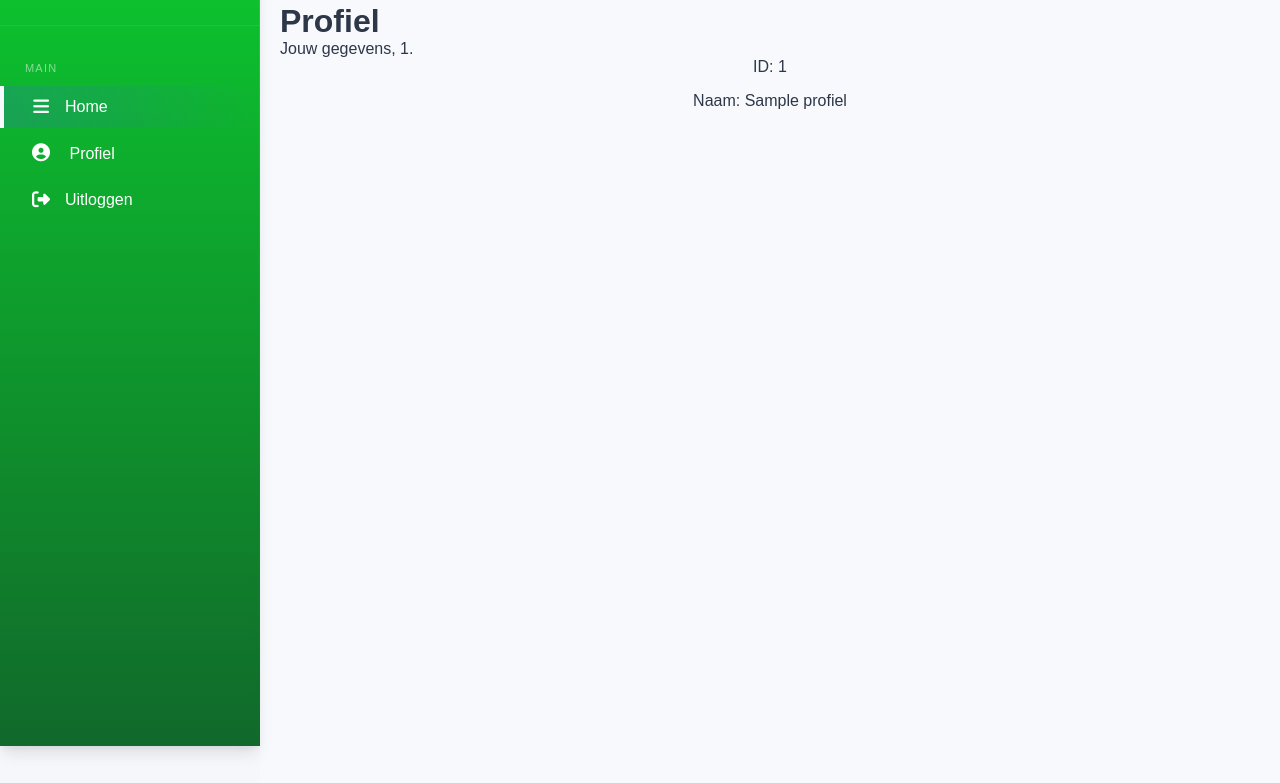
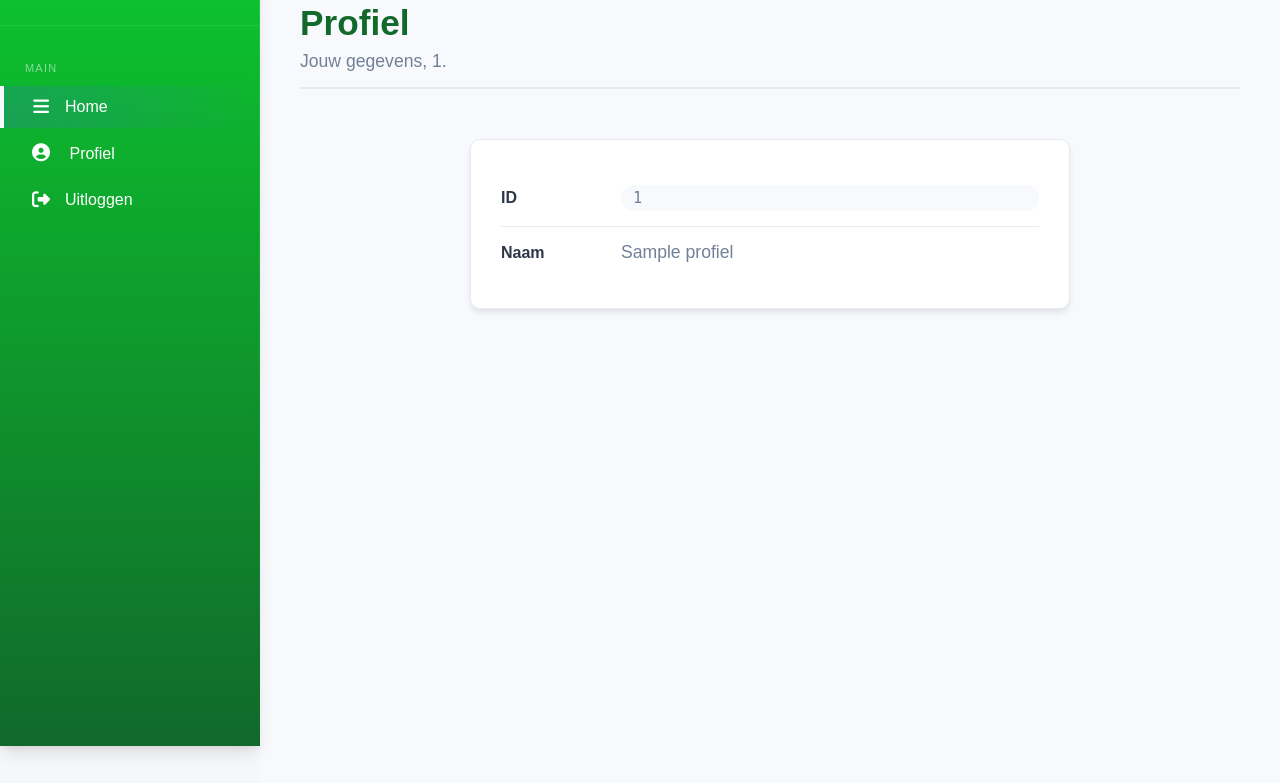
Before and after one commit to Laurens-1056274/W3_API_opdracht, a Flask app: template templates/pages/leerling/profiel.html in a window 1280 px wide. Shown: the part 54-837 px from the top of the page. Run offline with Flask 3, Linux system fonts and the light colour scheme; the visitor is signed in with stand-in values (Sample User, id 1); the template is opened without the code that fills it: most values are stand-ins (such as "Sample title", 1, 10 or a date in 2020).

Commit message:
ADD styling for profile card

```diff
--- a/static/base.css
+++ b/static/base.css
@@ -431,3 +431,107 @@
 .logout-container .yes:active {
     transform: translateY(0);
 }
+
+/* ===== PROFILE PAGE STYLES ===== */
+.profile-container {
+    display: flex;
+    justify-content: center;
+    width: 100%;
+    padding: 20px 0;
+}
+
+/* Profile card - centered with max width */
+.profile-card {
+    background: white;
+    border-radius: var(--radius, 10px);
+    box-shadow: var(--shadow-sm, 0 4px 6px -1px rgba(0,0,0,0.1));
+    padding: 30px;
+    border: 1px solid var(--border, #e9ecef);
+    width: 100%;
+    max-width: 600px;  /* Limits the width */
+    margin: 0 auto;     /* Centers the card */
+}
+
+/* Profile header - outside the card */
+.page-title {
+    margin-bottom: 30px;
+    padding: 0 20px;
+}
+
+.page-title h1 {
+    font-size: 2.2rem;
+    color: var(--primary, #11692b);
+    margin-bottom: 8px;
+}
+
+.page-subtitle {
+    font-size: 1.1rem;
+    color: var(--text-light, #718096);
+    border-bottom: 2px solid var(--border, #e9ecef);
+    padding-bottom: 15px;
+}
+
+/* Profile fields */
+.profile-field {
+    display: flex;
+    align-items: center;
+    padding: 15px 0;
+    border-bottom: 1px solid var(--border, #e9ecef);
+}
+
+.profile-field:last-child {
+    border-bottom: none;
+}
+
+.profile-field-label {
+    width: 120px;
+    font-weight: 600;
+    color: var(--text, #2d3748);
+    font-size: 1rem;
+}
+
+.profile-field-value {
+    flex: 1;
+    color: var(--text-light, #718096);
+    font-size: 1.1rem;
+    font-weight: 500;
+}
+
+.profile-field-value.id-value {
+    font-family: monospace;
+    background: var(--primary-light, #f7f9fc);
+    padding: 4px 12px;
+    border-radius: 20px;
+    display: inline-block;
+    font-size: 0.95rem;
+}
+
+/* Class badge for student */
+.class-badge {
+    background: linear-gradient(135deg, var(--primary, #11692b), var(--secondary, #2ec4b6));
+    color: white;
+    padding: 4px 16px;
+    border-radius: 30px;
+    font-size: 0.9rem;
+    font-weight: 500;
+    display: inline-block;
+    letter-spacing: 0.5px;
+}
+
+/* Responsive */
+@media (max-width: 768px) {
+    .profile-card {
+        max-width: 90%;
+        padding: 20px;
+    }
+
+    .profile-field {
+        flex-direction: column;
+        align-items: flex-start;
+        gap: 5px;
+    }
+
+    .profile-field-label {
+        width: 100%;
+    }
+}
--- a/templates/pages/leerling/profiel.html
+++ b/templates/pages/leerling/profiel.html
@@ -1,18 +1,37 @@
-{% extends "base.html" %} {% block content%}
+{% extends "base.html" %}
 
+{% block content %}
 <div class="main-content">
-    <div class="header">
-        <div class="page-title">
-            <h1>Profiel</h1>
-        </div>
+    <!-- Profile Header -->
+    <div class="page-title">
+        <h1>Profiel</h1>
         <div class="page-subtitle">Jouw gegevens, {{ session.gebruikersnaam }}.</div>
     </div>
-    {% for x in profiel %}
-    <p>ID: {{ x.id }}</p>
-    <p>Naam: {{ x.name }}</p>
-    {%if user == "leerling" %}
-    <p>Klas: {{ x.klas }}</p>
-    {%endif%}
-    {% endfor %}
+
+    <!-- Profile Information Card - Centered -->
+    <div class="profile-container">
+        <div class="profile-card">
+            {% for x in profiel %}
+            <div class="profile-field">
+                <div class="profile-field-label">ID</div>
+                <div class="profile-field-value id-value">{{ x.id }}</div>
+            </div>
+
+            <div class="profile-field">
+                <div class="profile-field-label">Naam</div>
+                <div class="profile-field-value">{{ x.name }}</div>
+            </div>
+
+            {% if user == "leerling" %}
+            <div class="profile-field">
+                <div class="profile-field-label">Klas</div>
+                <div class="profile-field-value">
+                    <span class="class-badge">{{ x.klas }}</span>
+                </div>
+            </div>
+            {% endif %}
+            {% endfor %}
+        </div>
+    </div>
 </div>
 {% endblock %}
```
